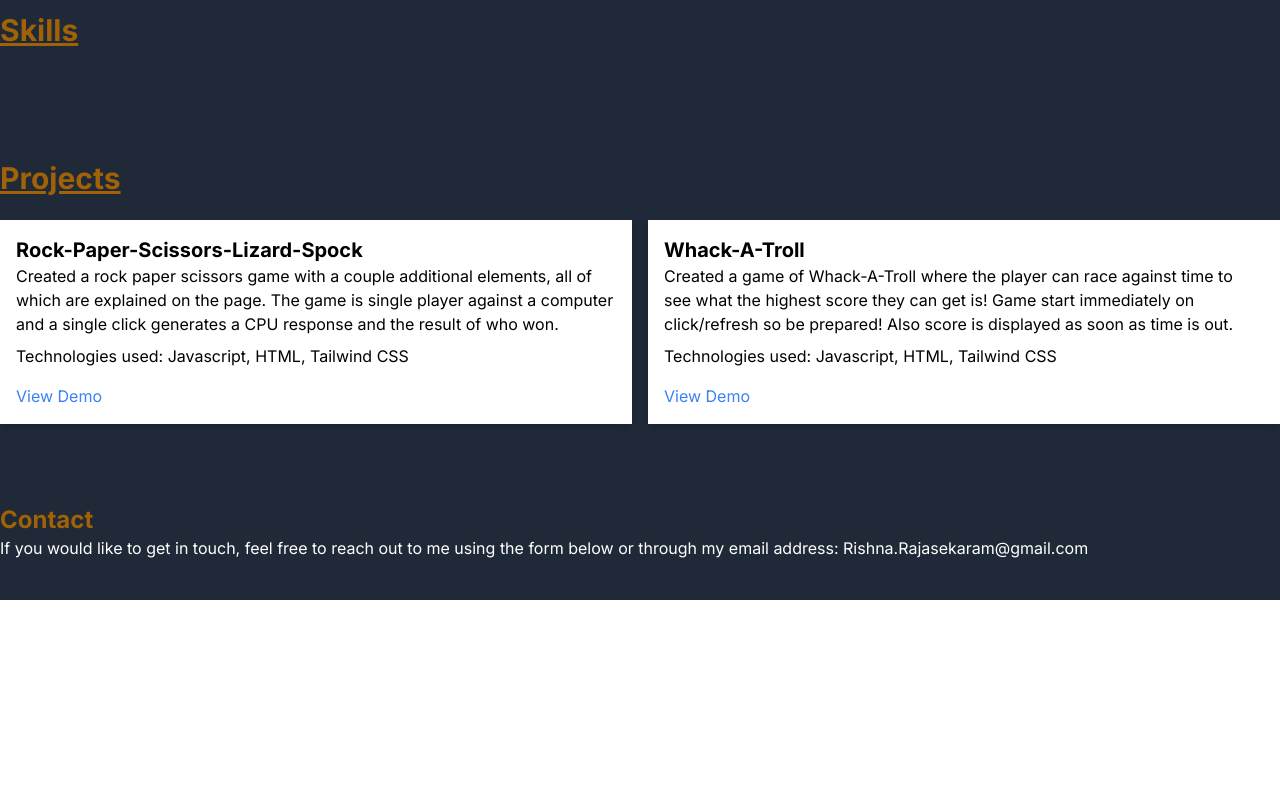
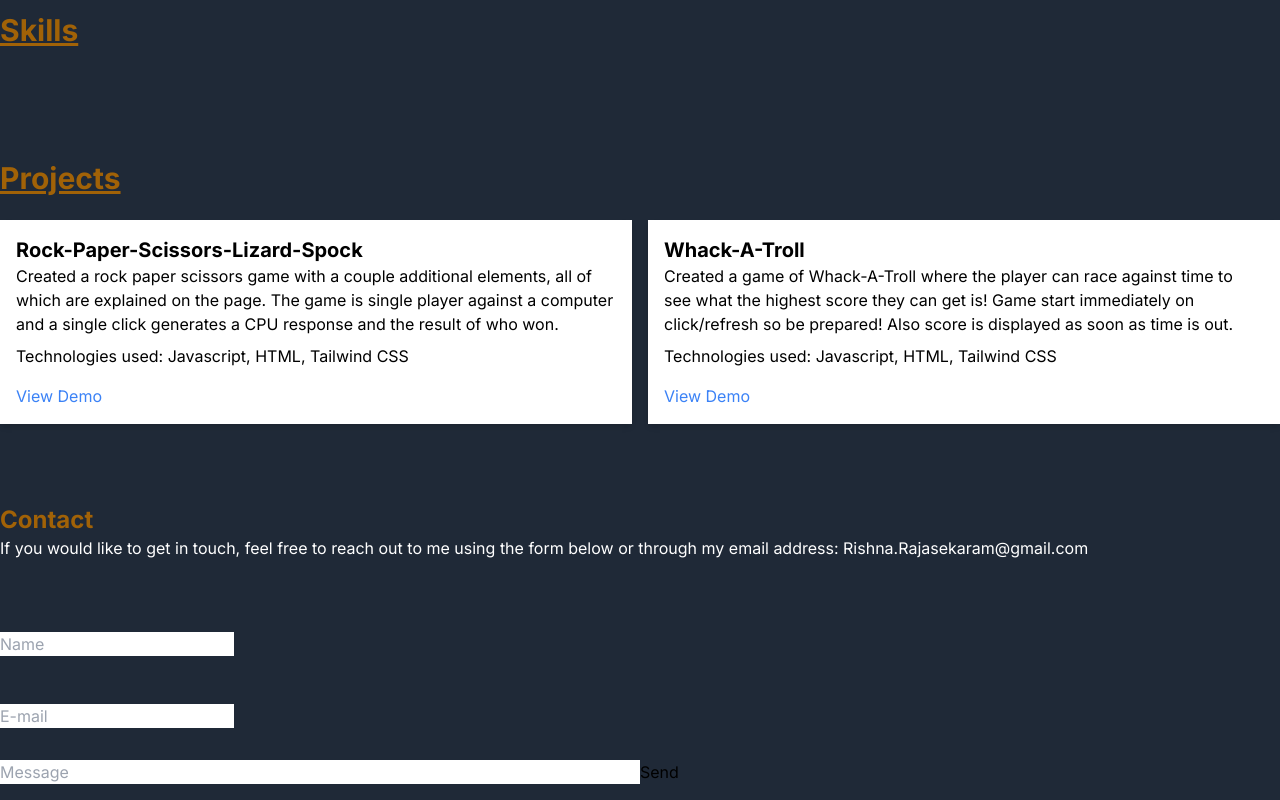
Before and after one commit to RAWjasekaram/Portfolio, a Next.js app in the folder with-tailwindcss-app/: page / in a window 1280 px wide. Shown: the part 536-1336 px from the top of the page. Before the commit the page ends 1136 px from the top, so only its background shows below. Built offline with nearby package versions, Linux system fonts and the light colour scheme.

Commit message:
add form.

```diff
--- /dev/null
+++ b/with-tailwindcss-app/app/components/Email.tsx
@@ -0,0 +1,41 @@
+import React from "react";
+
+const Email: React.FC = () => {
+  return (
+    <div className="flex justify-center w-full">
+      <form
+        className="w-full"
+        action="https://getform.io/f/f0b8d807-73a4-4d90-af94-fa134e93610c"
+        method="POST"
+      >
+        <input
+          required
+          className="my-8"
+          placeholder="Name"
+          type="text"
+          name="name"
+        />
+        <br />
+        <input
+          required
+          className="my-4"
+          placeholder="E-mail"
+          type="email"
+          name="email"
+        />
+        <br />
+        <input
+          required
+          className="my-4 w-1/2 h-260px"
+          placeholder="Message"
+          type="text"
+          name="message"
+        />
+
+        <button type="submit">Send</button>
+      </form>
+    </div>
+  );
+};
+
+export default Email;
--- a/with-tailwindcss-app/app/page.tsx
+++ b/with-tailwindcss-app/app/page.tsx
@@ -4,6 +4,7 @@ import About from "./components/About";
 import Contact from "./components/Contact";
 import Projects from "./components/Projects";
 import Skills from "./components/Skills";
+import Email from "./components/Email";
 
 export default function Home() {
   return (
@@ -14,6 +15,7 @@ export default function Home() {
       <Skills />
       <Projects />
       <Contact />
+      <Email />
     </div>
   );
 }
```
